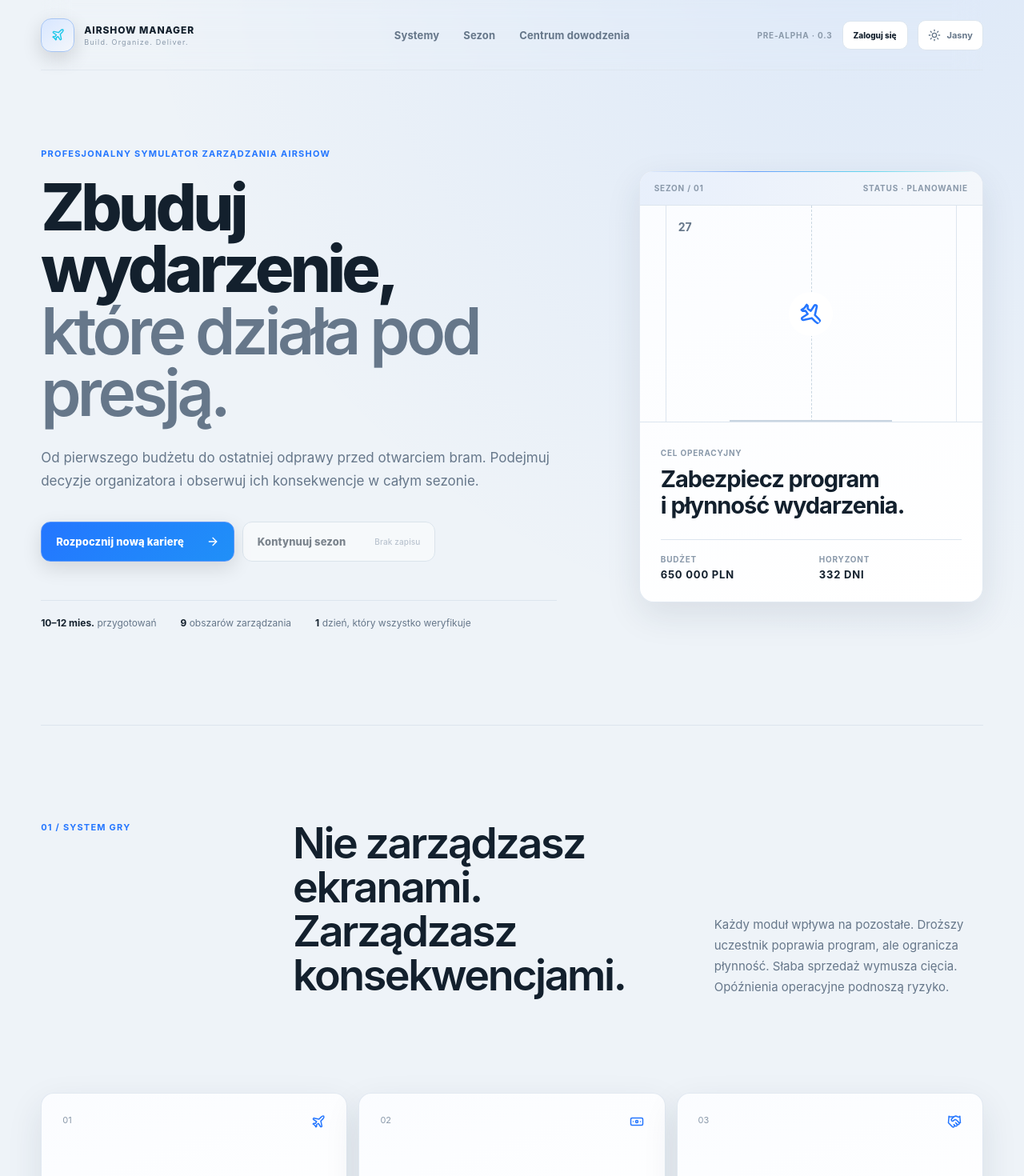
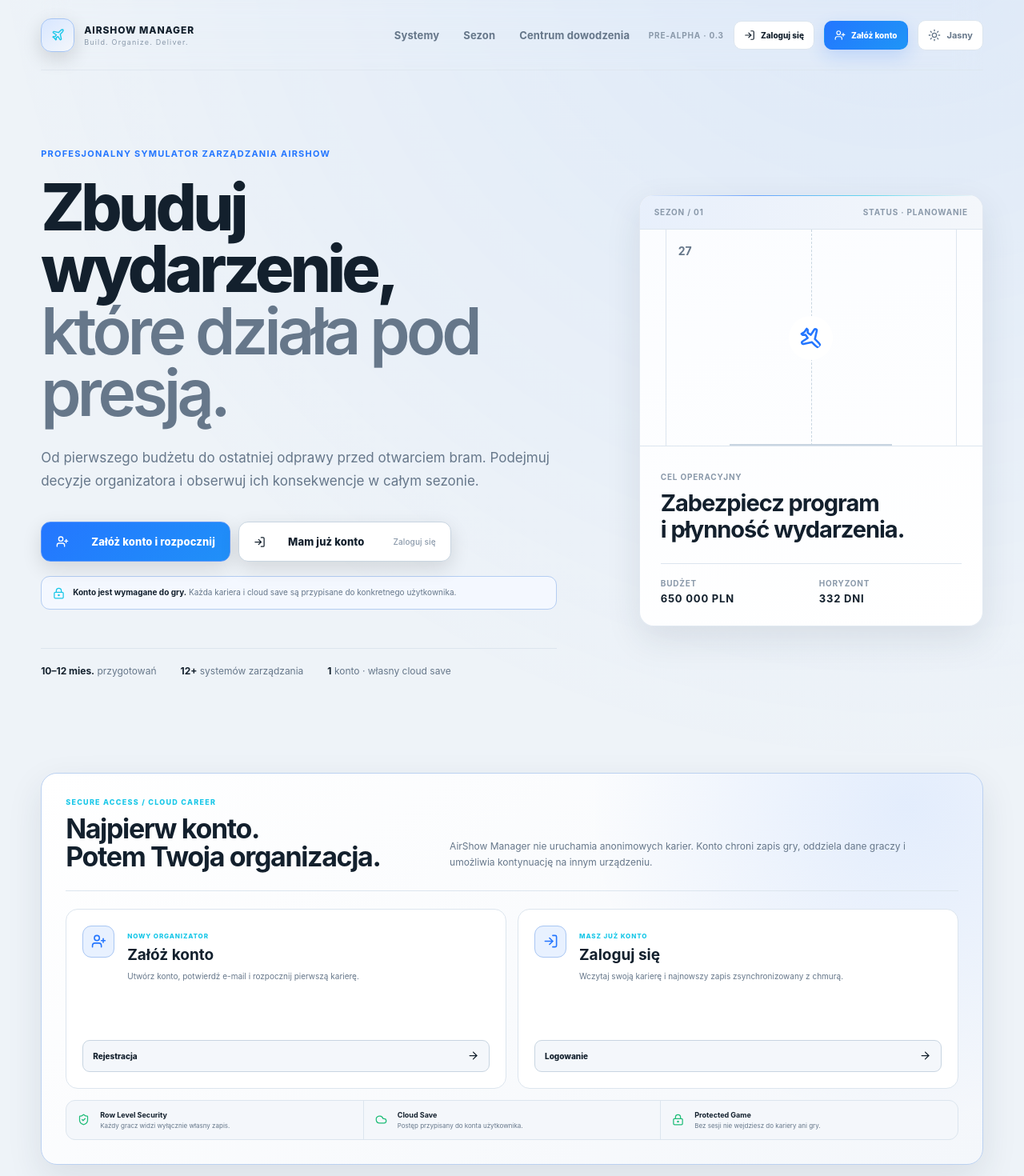
Before and after one commit to MGYTT/airshow-manager, a Next.js app: page / in a window 1280 px wide. Shown: the top 1470 px of the page at 80% size. Built offline with nearby package versions, Linux system fonts and the light colour scheme; no server answers.

Commit message:
Require account before accessing the game
* Turn homepage into authenticated game gateway

* Support direct login and registration entry modes

* Style homepage authentication gateway

* Use per-user cache for homepage continue state

```diff
--- a/src/app/page.module.css
+++ b/src/app/page.module.css
@@ -1245,3 +1245,87 @@
   .accountGrid{grid-template-columns:1fr}
   .headerActions .version{display:none}
 }
+
+
+/* Homepage account gateway */
+.headerLogin,.headerRegister{
+  height:36px;padding:0 12px;border-radius:10px;display:inline-flex;align-items:center;gap:7px;
+  font-size:10px;font-weight:780;cursor:pointer;white-space:nowrap
+}
+.headerLogin{border:1px solid var(--line);background:var(--surface);color:var(--text)}
+.headerLogin:hover{border-color:var(--accent);color:var(--accent)}
+.headerRegister{
+  border:1px solid transparent;background:linear-gradient(135deg,var(--accent),color-mix(in srgb,var(--accent) 62%,var(--accent-2)));
+  color:#fff;box-shadow:0 9px 22px color-mix(in srgb,var(--accent) 18%,transparent)
+}
+.headerRegister:hover{transform:translateY(-1px);box-shadow:0 13px 28px color-mix(in srgb,var(--accent) 24%,transparent)}
+
+.heroAccountNotice{
+  margin-top:18px;padding:12px 14px;border:1px solid color-mix(in srgb,var(--accent) 22%,var(--line));
+  border-radius:11px;background:color-mix(in srgb,var(--accent) 5%,var(--surface));
+  display:flex;gap:10px;align-items:flex-start;color:var(--muted);font-size:10px;line-height:1.5
+}
+.heroAccountNotice svg{color:var(--accent-2);flex:none;margin-top:1px}
+.heroAccountNotice b{color:var(--text)}
+
+.homeAccountGate{
+  max-width:1320px;margin:0 auto 96px;padding:30px;border:1px solid color-mix(in srgb,var(--accent) 18%,var(--line));
+  border-radius:20px;background:
+    radial-gradient(circle at 92% 8%,color-mix(in srgb,var(--accent) 10%,transparent),transparent 34%),
+    linear-gradient(145deg,var(--surface),var(--surface-2));
+  box-shadow:var(--shadow)
+}
+.homeGateIntro{display:grid;grid-template-columns:.8fr 1.2fr;column-gap:56px;align-items:end;padding-bottom:24px;border-bottom:1px solid var(--line)}
+.homeGateIntro>span{
+  grid-column:1/-1;margin-bottom:10px;color:var(--accent-2);font-size:9px;font-weight:850;letter-spacing:.14em
+}
+.homeGateIntro h2{margin:0;font-size:34px;line-height:1.04;letter-spacing:-.04em}
+.homeGateIntro p{margin:0;color:var(--muted);font-size:12px;line-height:1.7;max-width:620px}
+
+.homeGateActions{display:grid;grid-template-columns:1fr 1fr;gap:14px;margin-top:22px}
+.homeGateActions article{
+  min-height:225px;padding:20px;border:1px solid var(--line);border-radius:15px;background:var(--surface);
+  display:grid;grid-template-columns:42px 1fr;grid-template-rows:1fr auto;gap:14px;
+  transition:transform .18s ease,border-color .18s ease,box-shadow .18s ease
+}
+.homeGateActions article:hover{transform:translateY(-2px);border-color:color-mix(in srgb,var(--accent) 30%,var(--line));box-shadow:var(--glow)}
+.homeGateIcon{
+  width:40px;height:40px;border:1px solid color-mix(in srgb,var(--accent) 28%,var(--line));border-radius:11px;
+  display:grid;place-items:center;background:var(--accent-soft);color:var(--accent)
+}
+.homeGateActions small{color:var(--accent-2);font-size:8px;font-weight:850;letter-spacing:.11em}
+.homeGateActions h3{margin:5px 0 7px;font-size:19px}.homeGateActions p{margin:0;color:var(--muted);font-size:10px;line-height:1.6}
+.homeGateActions button{
+  grid-column:1/-1;height:40px;border:1px solid var(--line-strong);border-radius:9px;background:var(--surface-2);
+  color:var(--text);display:flex;align-items:center;justify-content:space-between;padding:0 12px;font-size:10px;font-weight:800;cursor:pointer
+}
+.homeGateActions button:hover{border-color:var(--accent);color:var(--accent)}
+
+.homeGateSecurity{display:grid;grid-template-columns:repeat(3,1fr);gap:1px;margin-top:14px;border:1px solid var(--line);border-radius:12px;overflow:hidden;background:var(--line)}
+.homeGateSecurity>span{padding:12px 14px;background:var(--surface-2);display:grid;grid-template-columns:20px 1fr;gap:3px 8px;align-items:center}
+.homeGateSecurity svg{grid-row:1/3;color:var(--success)}.homeGateSecurity b{font-size:9px}.homeGateSecurity small{font-size:8px;color:var(--muted)}
+
+.homeSignedIn{
+  max-width:1320px;margin:0 auto 76px;padding:22px 24px;border:1px solid color-mix(in srgb,var(--success) 30%,var(--line));
+  border-radius:16px;background:linear-gradient(120deg,color-mix(in srgb,var(--success) 6%,var(--surface)),var(--surface));
+  display:flex;justify-content:space-between;gap:24px;align-items:center;box-shadow:var(--shadow)
+}
+.homeSignedIn>div:first-child>span{color:var(--success);font-size:8px;font-weight:900;letter-spacing:.13em}
+.homeSignedIn h2{margin:5px 0 4px;font-size:22px}.homeSignedIn p{margin:0;color:var(--muted);font-size:10px}
+.homeSignedIn>div:last-child{display:flex;gap:8px}
+.homeSignedIn button{height:38px;padding:0 12px;border:1px solid var(--line);border-radius:9px;background:var(--surface-2);font-size:10px;font-weight:760;cursor:pointer}
+.homeSignedIn button:first-child{background:linear-gradient(135deg,var(--accent),var(--accent-2));border-color:transparent;color:#fff;display:flex;align-items:center;gap:8px}
+
+@media(max-width:900px){
+  .headerRegister{display:none}
+  .homeGateIntro{grid-template-columns:1fr;gap:12px}
+  .homeGateActions{grid-template-columns:1fr}
+  .homeGateSecurity{grid-template-columns:1fr}
+}
+@media(max-width:650px){
+  .headerLogin{padding:0 10px}.headerLogin svg{display:none}
+  .homeAccountGate{margin-bottom:64px;padding:20px}
+  .homeGateIntro h2{font-size:27px}
+  .homeSignedIn{align-items:flex-start;flex-direction:column}
+  .homeSignedIn>div:last-child{width:100%}.homeSignedIn button{flex:1}
+}
--- a/src/components/AuthPage.tsx
+++ b/src/components/AuthPage.tsx
@@ -12,7 +12,7 @@ export default function AuthPage(){
   const router=useRouter();
   const params=useSearchParams();
   const {user,loading,configured,signIn,signUp,requestPasswordReset}=useAuth();
-  const [mode,setMode]=useState<Mode>("login");
+  const [mode,setMode]=useState<Mode>(params.get("mode")==="register"?"register":"login");
   const [name,setName]=useState("");
   const [email,setEmail]=useState("");
   const [password,setPassword]=useState("");
@@ -21,6 +21,7 @@ export default function AuthPage(){
   const [error,setError]=useState("");
   const next=params.get("next")||"/gra/centrum";
 
+  useEffect(()=>{if(params.get("mode")==="register")setMode("register");else if(params.get("mode")==="login")setMode("login")},[params]);
   useEffect(()=>{if(!loading&&user)router.replace(next)},[loading,user,router,next]);
 
   const submit=async(e:FormEvent)=>{
--- a/src/components/Landing.tsx
+++ b/src/components/Landing.tsx
@@ -1,9 +1,8 @@
 "use client";
 import { useEffect,useState } from "react";
 import { useRouter } from "next/navigation";
-import { ArrowRight, Banknote, CalendarDays, Handshake, Plane, ShieldCheck, Ticket, Users } from "lucide-react";
-import { loadGame } from "../lib/game";
-import { loadCloudSave } from "../lib/cloudSave";
+import { ArrowRight, Banknote, Cloud, Handshake, LockKeyhole, LogIn, Plane, ShieldCheck, Ticket, UserPlus, Users } from "lucide-react";
+import { loadCloudSave,loadUserCache } from "../lib/cloudSave";
 import { useAuth } from "./AuthProvider";
 import ThemeToggle from "./ThemeToggle";
 import styles from "../app/page.module.css";
@@ -18,20 +17,63 @@ const systems=[
 ] as const;
 
 export default function Landing(){
- const router=useRouter(); const {user,configured}=useAuth(); const [hasSave,setHasSave]=useState(false);
- useEffect(()=>{setHasSave(Boolean(loadGame()));if(user)loadCloudSave(user.id).then(x=>setHasSave(Boolean(x.game)||Boolean(loadGame()))).catch(()=>{})},[user]);
- const go=(path:string)=>configured&&!user?router.push(`/auth?next=${encodeURIComponent(path)}`):router.push(path);
+ const router=useRouter();
+ const {user,loading}=useAuth();
+ const [hasSave,setHasSave]=useState(false);
+
+ useEffect(()=>{
+   if(!user){setHasSave(false);return}
+   let cancelled=false;
+   loadCloudSave(user.id).then(info=>{if(!cancelled)setHasSave(Boolean(info.game)||Boolean(loadUserCache(user.id)))}).catch(()=>{if(!cancelled)setHasSave(Boolean(loadUserCache(user.id)))});
+   return()=>{cancelled=true};
+ },[user]);
+
+ const login=(next="/gra/centrum")=>router.push(`/auth?mode=login&next=${encodeURIComponent(next)}`);
+ const register=()=>router.push("/auth?mode=register&next=%2Fnowa-kariera");
+
  return <main className={styles.landing}>
-  <header className={styles.siteHeader}><div className={styles.wordmark}><span className={styles.mark}><Plane size={17}/></span><div><b>AIRSHOW MANAGER</b><small>Build. Organize. Deliver.</small></div></div><nav><a href="#systemy">Systemy</a><a href="#sezon">Sezon</a><a href="#centrum">Centrum dowodzenia</a></nav><div className={styles.headerActions}><span className={styles.version}>PRE-ALPHA · 0.3</span><button className={styles.accountEntry} onClick={()=>router.push(user?"/konto":"/auth")}>{user?"Moje konto":"Zaloguj się"}</button><ThemeToggle/></div></header>
+  <header className={styles.siteHeader}>
+   <div className={styles.wordmark}><span className={styles.mark}><Plane size={17}/></span><div><b>AIRSHOW MANAGER</b><small>Build. Organize. Deliver.</small></div></div>
+   <nav><a href="#systemy">Systemy</a><a href="#sezon">Sezon</a><a href="#centrum">Centrum dowodzenia</a></nav>
+   <div className={styles.headerActions}>
+    <span className={styles.version}>PRE-ALPHA · 0.3</span>
+    {!loading&&user?<button className={styles.accountEntry} onClick={()=>router.push("/konto")}>Moje konto</button>:!loading&&<><button className={styles.headerLogin} onClick={()=>login()}><LogIn size={14}/> Zaloguj się</button><button className={styles.headerRegister} onClick={register}><UserPlus size={14}/> Załóż konto</button></>}
+    <ThemeToggle/>
+   </div>
+  </header>
+
   <section className={styles.hero}>
-   <div className={styles.heroCopy}><span className={styles.eyebrow}>PROFESJONALNY SYMULATOR ZARZĄDZANIA AIRSHOW</span><h1>Zbuduj wydarzenie,<br/><em>które działa pod presją.</em></h1><p>Od pierwszego budżetu do ostatniej odprawy przed otwarciem bram. Podejmuj decyzje organizatora i obserwuj ich konsekwencje w całym sezonie.</p><div className={styles.heroActions}><button onClick={()=>go("/nowa-kariera")}>Rozpocznij nową karierę <ArrowRight size={16}/></button><button disabled={!hasSave} onClick={()=>hasSave&&go("/gra/centrum")}>Kontynuuj sezon <span>{hasSave?"Zapis gotowy":"Brak zapisu"}</span></button></div>
-   <div className={styles.heroMeta}><span><b>10–12 mies.</b> przygotowań</span><span><b>9</b> obszarów zarządzania</span><span><b>1</b> dzień, który wszystko weryfikuje</span></div></div>
+   <div className={styles.heroCopy}>
+    <span className={styles.eyebrow}>PROFESJONALNY SYMULATOR ZARZĄDZANIA AIRSHOW</span>
+    <h1>Zbuduj wydarzenie,<br/><em>które działa pod presją.</em></h1>
+    <p>Od pierwszego budżetu do ostatniej odprawy przed otwarciem bram. Podejmuj decyzje organizatora i obserwuj ich konsekwencje w całym sezonie.</p>
+    <div className={styles.heroActions}>
+     {user?<>{hasSave?<button onClick={()=>router.push("/gra/centrum")}>Kontynuuj karierę <ArrowRight size={16}/></button>:<button onClick={()=>router.push("/nowa-kariera")}>Utwórz pierwszą karierę <ArrowRight size={16}/></button>}<button onClick={()=>router.push("/nowa-kariera")}>Nowa kariera <span>Konto aktywne</span></button></>:<><button onClick={register}><UserPlus size={16}/> Załóż konto i rozpocznij</button><button onClick={()=>login()}><LogIn size={15}/> Mam już konto <span>Zaloguj się</span></button></>}
+    </div>
+    {!user&&!loading&&<div className={styles.heroAccountNotice}><LockKeyhole size={15}/><span><b>Konto jest wymagane do gry.</b> Każda kariera i cloud save są przypisane do konkretnego użytkownika.</span></div>}
+    <div className={styles.heroMeta}><span><b>10–12 mies.</b> przygotowań</span><span><b>12+</b> systemów zarządzania</span><span><b>1</b> konto · własny cloud save</span></div>
+   </div>
    <div className={styles.heroVisual}><div className={styles.visualHeader}><span>SEZON / 01</span><span>STATUS · PLANOWANIE</span></div><div className={styles.visualRunway}><i/><Plane size={31}/><b>27</b></div><div className={styles.visualReadout}><div><span>CEL OPERACYJNY</span><strong>Zabezpiecz program<br/>i płynność wydarzenia.</strong></div><div className={styles.visualStats}><span>BUDŻET<b>650 000 PLN</b></span><span>HORYZONT<b>332 DNI</b></span></div></div></div>
   </section>
+
+  {!user&&!loading&&<section className={styles.homeAccountGate}>
+   <div className={styles.homeGateIntro}><span>SECURE ACCESS / CLOUD CAREER</span><h2>Najpierw konto.<br/>Potem Twoja organizacja.</h2><p>AirShow Manager nie uruchamia anonimowych karier. Konto chroni zapis gry, oddziela dane graczy i umożliwia kontynuację na innym urządzeniu.</p></div>
+   <div className={styles.homeGateActions}>
+    <article><span className={styles.homeGateIcon}><UserPlus size={19}/></span><div><small>NOWY ORGANIZATOR</small><h3>Załóż konto</h3><p>Utwórz konto, potwierdź e-mail i rozpocznij pierwszą karierę.</p></div><button onClick={register}>Rejestracja <ArrowRight size={15}/></button></article>
+    <article><span className={styles.homeGateIcon}><LogIn size={19}/></span><div><small>MASZ JUŻ KONTO</small><h3>Zaloguj się</h3><p>Wczytaj swoją karierę i najnowszy zapis zsynchronizowany z chmurą.</p></div><button onClick={()=>login()}>Logowanie <ArrowRight size={15}/></button></article>
+   </div>
+   <div className={styles.homeGateSecurity}><span><ShieldCheck size={15}/><b>Row Level Security</b><small>Każdy gracz widzi wyłącznie własny zapis.</small></span><span><Cloud size={15}/><b>Cloud Save</b><small>Postęp przypisany do konta użytkownika.</small></span><span><LockKeyhole size={15}/><b>Protected Game</b><small>Bez sesji nie wejdziesz do kariery ani gry.</small></span></div>
+  </section>}
+
+  {user&&<section className={styles.homeSignedIn}>
+   <div><span>ACCOUNT ACTIVE</span><h2>Witaj ponownie.</h2><p>{hasSave?"Twój zapis chmurowy jest gotowy. Możesz kontynuować prowadzenie AirShow.":"Konto jest aktywne. Utwórz pierwszą organizację i rozpocznij sezon."}</p></div>
+   <div><button onClick={()=>hasSave?router.push("/gra/centrum"):router.push("/nowa-kariera")}>{hasSave?"Kontynuuj karierę":"Utwórz karierę"} <ArrowRight size={15}/></button><button onClick={()=>router.push("/konto")}>Moje konto</button></div>
+  </section>}
+
   <section className={styles.statement} id="systemy"><span>01 / SYSTEM GRY</span><div><h2>Nie zarządzasz ekranami.<br/>Zarządzasz konsekwencjami.</h2><p>Każdy moduł wpływa na pozostałe. Droższy uczestnik poprawia program, ale ogranicza płynność. Słaba sprzedaż wymusza cięcia. Opóźnienia operacyjne podnoszą ryzyko.</p></div></section>
   <section className={styles.systemGrid}>{systems.map(([Icon,title,text],i)=><article key={title}><div><span>0{i+1}</span><Icon size={18}/></div><h3>{title}</h3><p>{text}</p></article>)}</section>
   <section className={styles.seasonFlow} id="sezon"><div className={styles.flowIntro}><span>02 / PEŁNY SEZON</span><h2>Od pustego planu<br/>do Event Day.</h2><p>Tempo przygotowań rośnie wraz ze zbliżającą się datą. Im później reagujesz, tym droższe stają się błędy.</p></div><div className={styles.flowSteps}>{[["01","Fundamenty","Budżet, termin, organizacja"],["02","Program","Uczestnicy i sponsorzy"],["03","Gotowość","Operacje, bilety, marketing"],["04","Event Day","Realizacja i wynik"]].map(x=><div key={x[0]}><b>{x[0]}</b><strong>{x[1]}</strong><span>{x[2]}</span></div>)}</div></section>
-  <section className={styles.productPreview} id="centrum"><div><span>03 / CENTRUM DOWODZENIA</span><h2>Decyzje przed dekoracją.</h2><p>Interfejs pokazuje to, co potrzebne w danym momencie: stan finansów, gotowość, priorytety, terminy i ostatnie zdarzenia.</p><button onClick={()=>go("/nowa-kariera")}>Utwórz organizację <ArrowRight size={15}/></button></div><div className={styles.previewWindow}><header><span>AIRSHOW MANAGER / OPERACJE</span><b>D-214</b></header><div className={styles.previewMetrics}><span>GOTÓWKA<b>487 000 PLN</b></span><span>PROGRAM<b>4 / 8</b></span><span>GOTOWOŚĆ<b>38%</b></span></div><div className={styles.previewTask}><span>PRIORYTET</span><strong>Potwierdź strefę pokazów</strong><b>W TOKU</b></div><div className={styles.previewTask}><span>UCZESTNICY</span><strong>3 odpowiedzi oczekują</strong><b>AKTYWNE</b></div></div></section>
-  <footer className={styles.siteFooter}><div className={styles.wordmark}><span className={styles.mark}><Plane size={15}/></span><b>AIRSHOW MANAGER</b></div><span>WERSJA ROZWOJOWA · 0.3</span><span>JĘZYK: POLSKI</span></footer>
+  <section className={styles.productPreview} id="centrum"><div><span>03 / CENTRUM DOWODZENIA</span><h2>Decyzje przed dekoracją.</h2><p>Interfejs pokazuje to, co potrzebne w danym momencie: stan finansów, gotowość, priorytety, terminy i ostatnie zdarzenia.</p><button onClick={()=>user?router.push(hasSave?"/gra/centrum":"/nowa-kariera"):register()}>{user?(hasSave?"Otwórz Command Center":"Utwórz organizację"):"Załóż konto, aby zagrać"} <ArrowRight size={15}/></button></div><div className={styles.previewWindow}><header><span>AIRSHOW MANAGER / OPERACJE</span><b>D-214</b></header><div className={styles.previewMetrics}><span>GOTÓWKA<b>487 000 PLN</b></span><span>PROGRAM<b>4 / 8</b></span><span>GOTOWOŚĆ<b>38%</b></span></div><div className={styles.previewTask}><span>PRIORYTET</span><strong>Potwierdź strefę pokazów</strong><b>W TOKU</b></div><div className={styles.previewTask}><span>UCZESTNICY</span><strong>3 odpowiedzi oczekują</strong><b>AKTYWNE</b></div></div></section>
+  <footer className={styles.siteFooter}><div className={styles.wordmark}><span className={styles.mark}><Plane size={15}/></span><b>AIRSHOW MANAGER</b></div><span>WERSJA ROZWOJOWA · 0.3</span><span>{user?"KONTO: AKTYWNE":"DOSTĘP: WYMAGA KONTA"}</span></footer>
  </main>
 }
```
